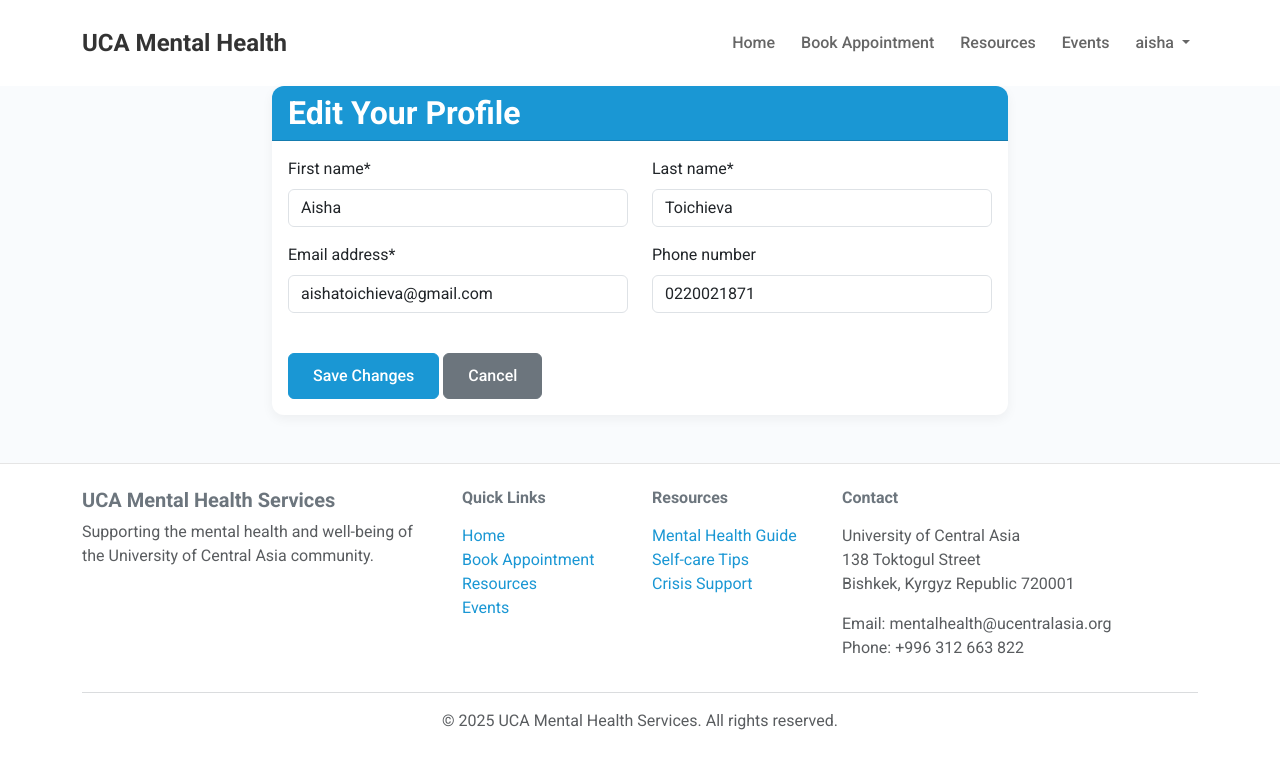
After one commit to aishauca/MHS, a Django app: page /profile/edit/ in a window 1280 px wide. The commit adds this page. Shown: the top 772 px of the page. Run offline with Django 5.2, Linux system fonts and the light colour scheme; a user stored in the database is signed in; some libraries are stand-ins or nearby versions.

Commit message:
edit profile

```diff
--- a/accounts/forms.py
+++ b/accounts/forms.py
@@ -33,3 +33,18 @@
         user.phone_number = self.cleaned_data['phone_number']
         user.save()
         return user
+
+# accounts/forms.py
+# Add this class to the existing file
+
+class UserProfileForm(forms.ModelForm):
+    class Meta:
+        model = User
+        fields = ['first_name', 'last_name', 'email', 'phone_number']
+
+    def __init__(self, *args, **kwargs):
+        super().__init__(*args, **kwargs)
+        # Make the fields required except phone_number
+        self.fields['first_name'].required = True
+        self.fields['last_name'].required = True
+        self.fields['email'].required = True
--- a/accounts/urls.py
+++ b/accounts/urls.py
@@ -7,5 +7,6 @@
     path('', views.home, name='home'),
     path('profile/', views.profile, name='profile'),
     path('counselor-dashboard/', views.counselor_dashboard, name='counselor_dashboard'),
+    path('profile/edit/', views.edit_profile, name='edit_profile'),
     # More URL patterns will be added later
 ]
--- a/accounts/views.py
+++ b/accounts/views.py
@@ -4,7 +4,7 @@
 from functools import wraps
 from appointments.models import Appointment
 from django.utils import timezone
-
+from .forms import UserProfileForm
 
 def user_type_required(allowed_types):
     def decorator(view_func):
@@ -114,3 +114,22 @@
         'appointments': appointments,
     }
     return render(request, 'accounts/counselor_dashboard.html', context)
+
+# accounts/views.py
+# Add this import
+
+@login_required
+def edit_profile(request):
+    if request.method == 'POST':
+        form = UserProfileForm(request.POST, instance=request.user)
+        if form.is_valid():
+            form.save()
+            messages.success(request, 'Your profile has been updated successfully!')
+            return redirect('accounts:profile')
+    else:
+        form = UserProfileForm(instance=request.user)
+
+    context = {
+        'form': form,
+    }
+    return render(request, 'accounts/edit_profile.html', context)
--- /dev/null
+++ b/templates/accounts/edit_profile.html
@@ -0,0 +1,46 @@
+{% extends 'base.html' %}
+{% load crispy_forms_tags %}
+
+{% block title %}Edit Profile - UCA Mental Health Services{% endblock %}
+
+{% block content %}
+<div class="container">
+    <div class="row">
+        <div class="col-md-8 offset-md-2">
+            <div class="card">
+                <div class="card-header bg-primary text-white">
+                    <h2 class="card-title mb-0">Edit Your Profile</h2>
+                </div>
+                <div class="card-body">
+                    <form method="post">
+                        {% csrf_token %}
+
+                        <div class="row">
+                            <div class="col-md-6">
+                                {{ form.first_name|as_crispy_field }}
+                            </div>
+                            <div class="col-md-6">
+                                {{ form.last_name|as_crispy_field }}
+                            </div>
+                        </div>
+
+                        <div class="row">
+                            <div class="col-md-6">
+                                {{ form.email|as_crispy_field }}
+                            </div>
+                            <div class="col-md-6">
+                                {{ form.phone_number|as_crispy_field }}
+                            </div>
+                        </div>
+
+                        <div class="mt-4">
+                            <button type="submit" class="btn btn-primary">Save Changes</button>
+                            <a href="{% url 'accounts:profile' %}" class="btn btn-secondary">Cancel</a>
+                        </div>
+                    </form>
+                </div>
+            </div>
+        </div>
+    </div>
+</div>
+{% endblock %}
--- a/templates/accounts/profile.html
+++ b/templates/accounts/profile.html
@@ -18,7 +18,8 @@
                     {% if user.phone_number %}
                     <p><strong>Phone:</strong> {{ user.phone_number }}</p>
                     {% endif %}
-                    <a href="#" class="btn btn-outline-primary">Edit Profile</a>
+                    <!-- Find the Edit Profile button in profile.html and replace it with this line -->
+<a href="{% url 'accounts:edit_profile' %}" class="btn btn-outline-primary">Edit Profile</a>
                 </div>
             </div>
         </div>
```
Also changed, not shown: db.sqlite3.
